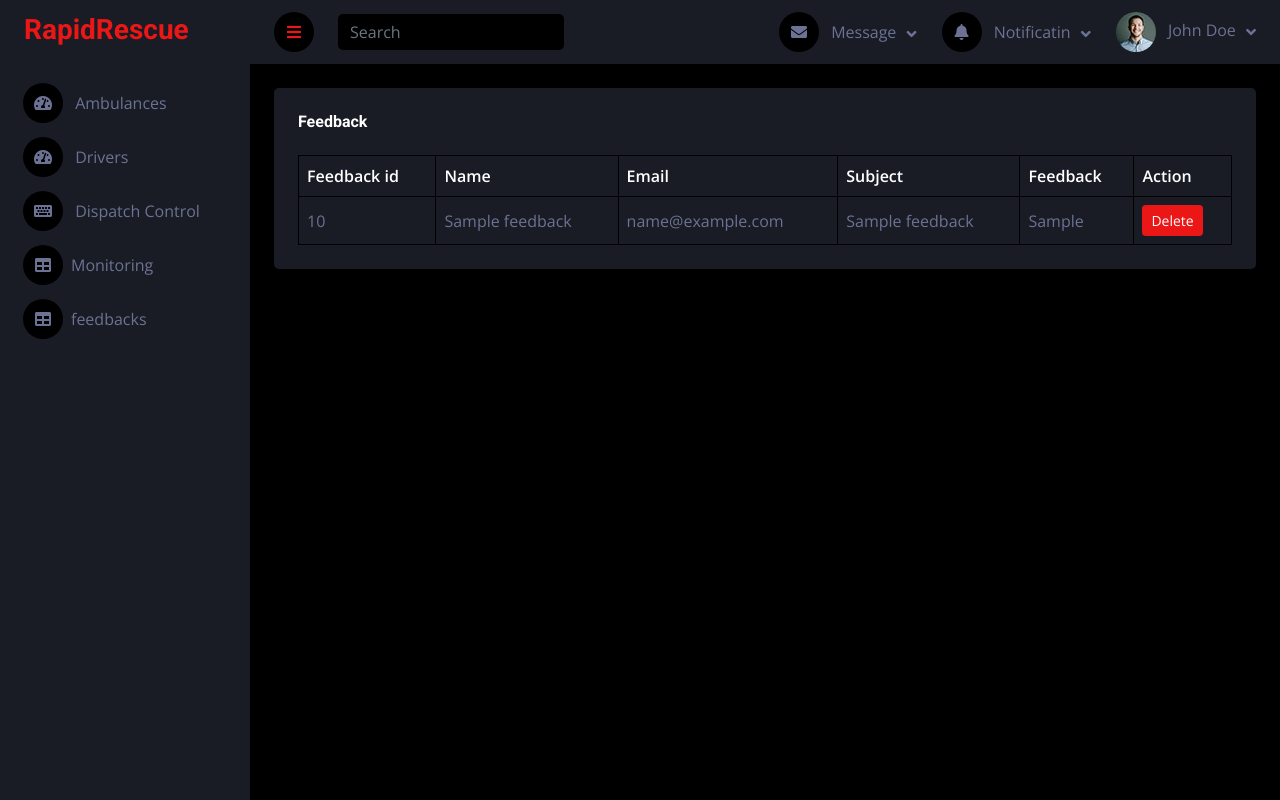
After one commit to MohsinKhanAptech/rapidrescue, a PHP site: page /admin/feedback.php in a window 1280 px wide. The commit adds this page. Run offline with PHP 8.4, Linux system fonts and the light colour scheme; tables that the repository leaves empty hold one stand-in row (values such as "Sample post"); some libraries are stand-ins or nearby versions.

Commit message:
add feedback page - billo

```diff
--- /dev/null
+++ b/admin/feedback.php
@@ -0,0 +1,74 @@
+<!DOCTYPE html>
+<html lang="en">
+
+<?php
+include "../conn.php";
+include "include/head.php";
+?>
+
+<body>
+    <div class="container-fluid position-relative d-flex p-0">
+
+        <?php include "include/sidebar.php"; ?>
+
+        <!-- Content Start -->
+        <div class="content">
+
+            <?php include "include/navbar.php"; ?>
+
+            <div class="container-fluid pt-4 px-4">
+
+                <div class="bg-secondary text-center rounded p-4">
+                    <div class="d-flex align-items-center justify-content-between mb-4">
+                        <h6 class="mb-0">Feedback</h6>
+                    </div>
+                    <div class="table-responsive">
+                        <table class="table text-start align-middle table-bordered table-hover mb-0">
+                            <thead>
+                                <tr class="text-white">
+                                    <th scope="col">Feedback id</th>
+                                    <th scope="col">Name</th>
+                                    <th scope="col">Email</th>
+                                    <th scope="col">Subject</th>
+                                    <th scope="col">Feedback</th>
+                                    <th scope="col">Action</th>
+
+                                </tr>
+                            </thead>
+                            <tbody>
+                                <?php
+                                $query = "SELECT * from feedback ";
+
+                                $runn = mysqli_query($conn, $query);
+
+                                while ($rows = mysqli_fetch_array($runn)) {
+                                ?> <tr>
+                                        <td><?= $rows['feedback_id'] ?></td>
+                                        <td><?= $rows['name'] ?></td>
+                                        <td><?= $rows['email'] ?></td>
+                                        <td><?= $rows['subject'] ?></td>
+                                        <td><?= $rows['feedback'] ?></td>
+                                        <td>
+                                            <a class="btn btn-sm btn-primary" href="delete_feedback.php?id=<?= $rows['feedback_id'] ?>">Delete</a>
+                                        </td>
+
+                                    </tr>
+                                <?php
+                                }
+                                ?>
+                            </tbody>
+                        </table>
+                    </div>
+                </div>
+            </div>
+
+        </div>
+        <!-- Content End -->
+
+    </div>
+
+    <?php include "include/scripts.php"; ?>
+
+</body>
+
+</html>
--- a/admin/include/sidebar.php
+++ b/admin/include/sidebar.php
@@ -9,6 +9,7 @@
             <a href="driver.php" class="nav-item nav-link"><i class="fa fa-tachometer-alt me-2"></i> Drivers</a>
             <a href="dispatch.php" class="nav-item nav-link"><i class="fa fa-keyboard me-2"></i> Dispatch Control</a>
             <a href="monitoring.php" class="nav-item nav-link"><i class="fa fa-table me-2"></i>Monitoring</a>
+            <a href="feedback.php" class="nav-item nav-link"><i class="fa fa-table me-2"></i>feedbacks</a>
         </div>
     </nav>
 </div>
```
Also changed, not shown: admin/delete_feedback.php (added, +15 -0 lines).
